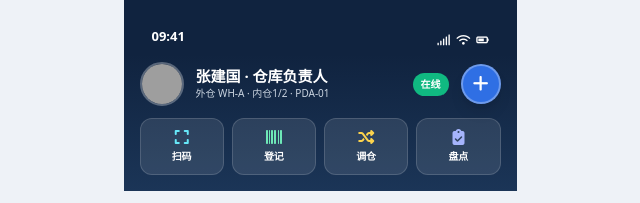
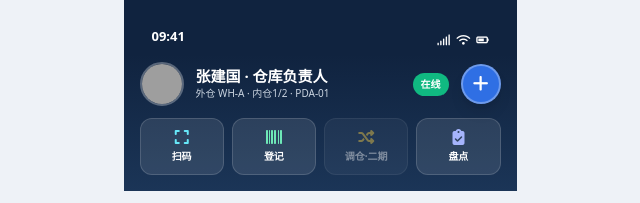
Before and after one commit to yidianLi/jpjianyu, a plain HTML site: page prototype/mobile-app/screens/home.html in a window 1280 px wide. Shown: the top 203 px of the page, without its empty margins (320-960 px from the left). Drawn offline with nearby package versions, Linux system fonts and the light colour scheme; grey boxes are pictures that could not be loaded.

Commit message:
fix: home快捷调仓入口二期置灰, 去transfer死链

```diff
--- a/prototype/mobile-app/screens/home.html
+++ b/prototype/mobile-app/screens/home.html
@@ -26,7 +26,7 @@
 <div class="flex gap-2 mt-2"><button onclick="document.getElementById('plusMenu').classList.add('hidden')" class="flex-1 border-[1.5px] border-slate-200 rounded-xl py-2 text-[12px] font-bold text-slate-500">收起</button><a href="mine.html" class="flex-1 text-center bg-[#10233f] text-white rounded-xl py-2 text-[12px] font-bold">切换角色看更多 →</a></div>
 </div>
 <div id="plusMask" class="hidden fixed inset-0 z-20"></div>
-<div class="grid grid-cols-4 gap-2 mt-3 text-center text-[10px] font-bold"><a href="scan.html" class="bg-white/10 border border-white/15 rounded-xl py-2.5 flex flex-col items-center gap-1"><i class="fa-solid fa-expand text-[16px] text-cyan-300"></i>扫码</a><a href="register.html" class="bg-white/10 border border-white/15 rounded-xl py-2.5 flex flex-col items-center gap-1"><i class="fa-solid fa-barcode text-[16px] text-emerald-300"></i>登记</a><a href="transfer.html" class="bg-white/10 border border-white/15 rounded-xl py-2.5 flex flex-col items-center gap-1"><i class="fa-solid fa-shuffle text-[16px] text-amber-300"></i>调仓</a><a href="stocktake.html" class="bg-white/10 border border-white/15 rounded-xl py-2.5 flex flex-col items-center gap-1"><i class="fa-solid fa-clipboard-check text-[16px] text-indigo-300"></i>盘点</a></div></div>
+<div class="grid grid-cols-4 gap-2 mt-3 text-center text-[10px] font-bold"><a href="scan.html" class="bg-white/10 border border-white/15 rounded-xl py-2.5 flex flex-col items-center gap-1"><i class="fa-solid fa-expand text-[16px] text-cyan-300"></i>扫码</a><a href="register.html?biz=DJ" class="bg-white/10 border border-white/15 rounded-xl py-2.5 flex flex-col items-center gap-1"><i class="fa-solid fa-barcode text-[16px] text-emerald-300"></i>登记</a><span class="bg-white/10 border border-white/15 rounded-xl py-2.5 flex flex-col items-center gap-1" style="opacity:.45"><i class="fa-solid fa-shuffle text-[16px] text-amber-300"></i>调仓·二期</span><a href="stocktake.html" class="bg-white/10 border border-white/15 rounded-xl py-2.5 flex flex-col items-center gap-1"><i class="fa-solid fa-clipboard-check text-[16px] text-indigo-300"></i>盘点</a></div></div>
 <div class="flex-1 overflow-y-auto p-3 space-y-3 relative z-10">
 <div class="grid grid-cols-3 gap-2 text-center"><div class="card py-3"><p class="text-[20px] font-extrabold text-amber-600">6</p><p class="text-[10px] text-slate-500">待办任务</p></div><div class="card py-3"><p class="text-[20px] font-extrabold text-emerald-600">2</p><p class="text-[10px] text-slate-500">今日完成</p></div><div class="card py-3"><p class="text-[20px] font-extrabold text-slate-700">0</p><p class="text-[10px] text-slate-500">待同步</p></div></div>
 <div class="flex justify-between items-baseline px-1"><h2 class="font-bold text-[15px]">今日任务</h2><span class="text-[11px] text-slate-500">只显示本人授权范围</span></div>
```
